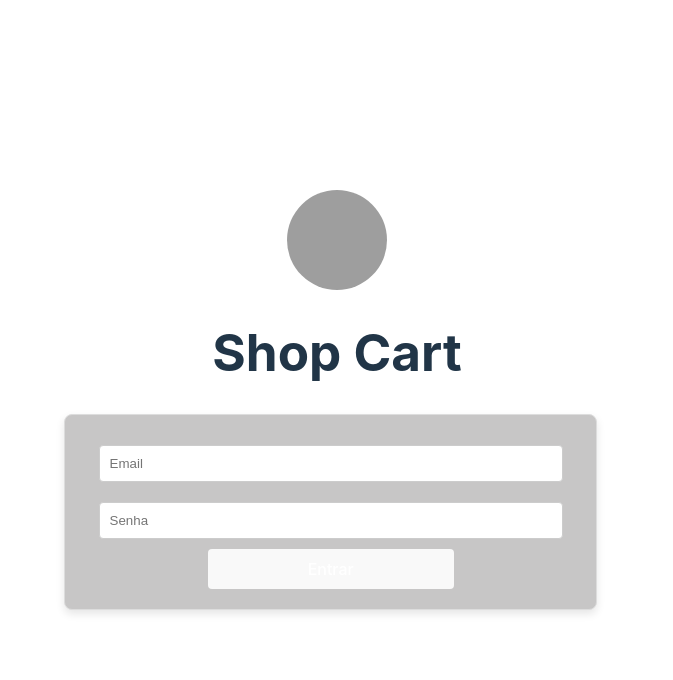
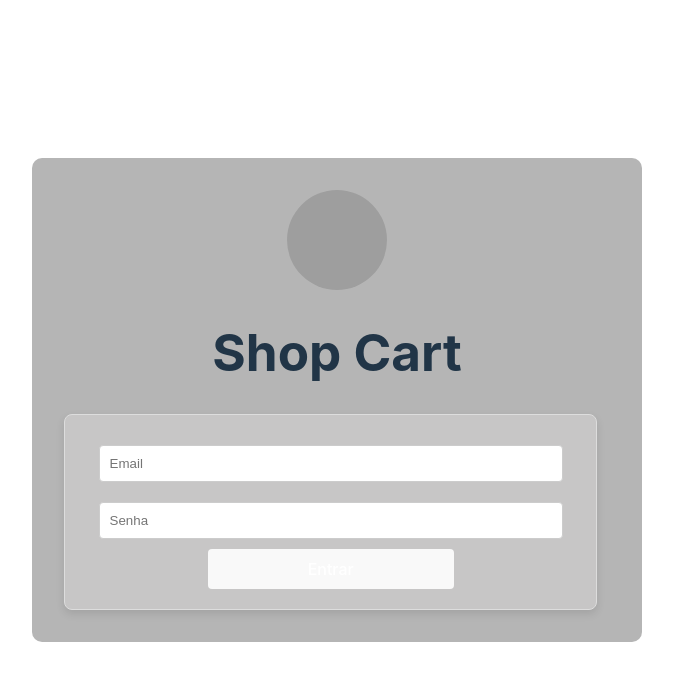
Before and after one commit to guilherme3987/ShopCart, a React (Vite) app in the folder vite-project/: page / in a window 1280 px wide. Shown: the top 680 px of the page, without its empty margins (303-976 px from the left). Built offline with nearby package versions, Linux system fonts and the light colour scheme; grey boxes are pictures that could not be loaded.

Commit message:
alteração no css root

```diff
--- a/vite-project/src/styles/ProductsPage.css
+++ b/vite-project/src/styles/ProductsPage.css
@@ -14,3 +14,7 @@
 
 }
 */
+#root{
+    background-color: rgb(181, 181, 181);
+    border-radius: 10px;
+}
```
